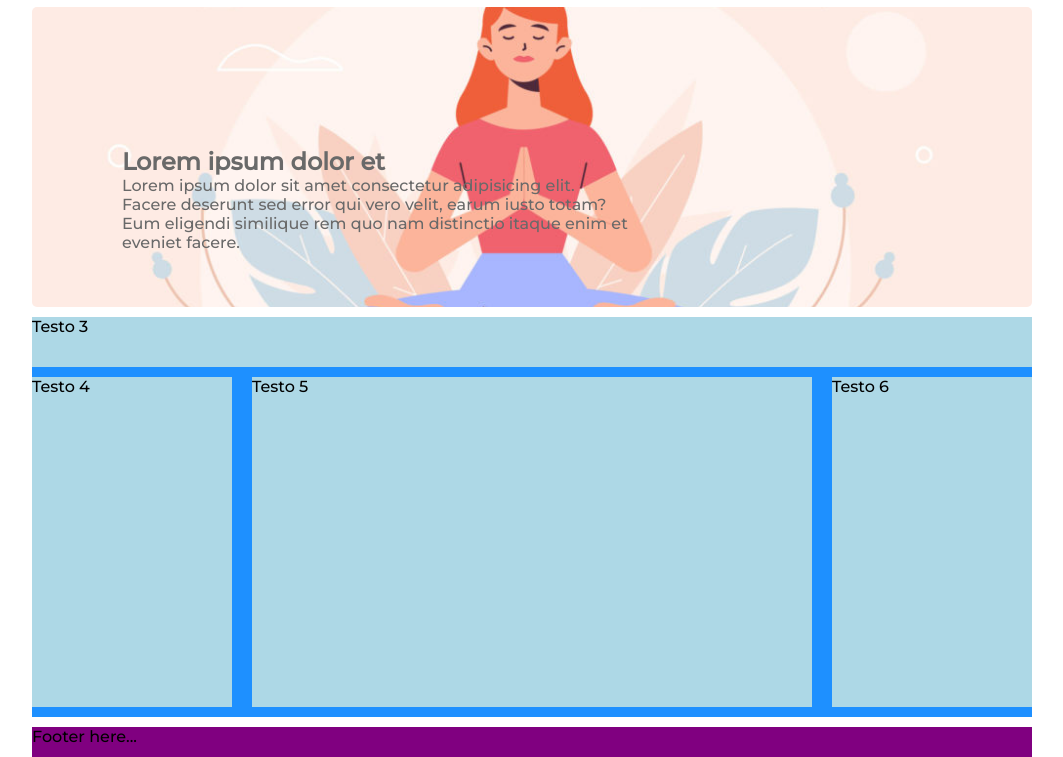
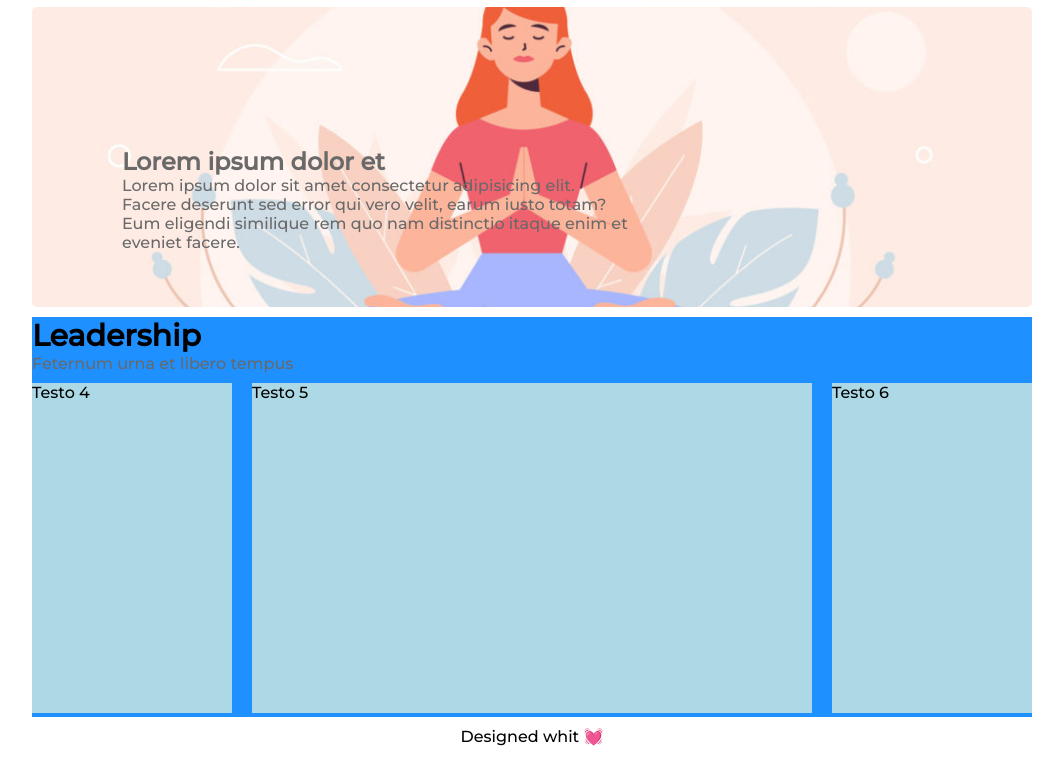
Before and after one commit to EmmanueleLibraro/htmlcss-wp, a plain HTML site: page index.html in a window 1280 px wide. Shown: the part 134-891 px from the top of the page, without its empty margins (108-1171 px from the left). Drawn offline with Linux system fonts and the light colour scheme.

Commit message:
footer-seconda fase

```diff
--- a/css/main.css
+++ b/css/main.css
@@ -47,7 +47,7 @@ h6 {
 .central-text {
     background-image:url("../img/banner.jpg");
     background-size: cover;
-    background-position: center ;
+    background-position: center;
     height: 300px;
     width: 1000px;
     margin-top: 10px;
@@ -60,7 +60,6 @@ h6 {
     padding-left: 90px;
     padding-top: 140px;
     color: #696969;
-
 }
 
 /* Fase-centrale 2 */
@@ -121,13 +120,18 @@ h6 {
 
 /* Testo-fase2 */
 .barra1{
-    height: 50px;
-    background: lightblue;
+    font-family: 'Montserrat',sans-serif;
+    font-size: 20px;
+}
+
+.grandezza-testo{
+    font-size: 16px;
+    color: #696969;
 }
 
 /* Footer */
 footer{
-    background: purple;
+    text-align: center;
     height: 30px;
     margin-top: 10px;
 }
--- a/index.html
+++ b/index.html
@@ -61,7 +61,10 @@
         <section class="central-text2">
 
             <div class="barra1">
-                Testo 3
+                <h2>
+                    Leadership
+                </h2>
+                <p class="grandezza-testo">Feternum urna et libero tempus</p>
             </div>
 
             <div class="clearfix">
@@ -80,7 +83,7 @@
 
     <!-- Footer -->
     <footer>
-        Footer here...
+        Designed whit &#x1f493;
     </footer>
 
 </body>
```
